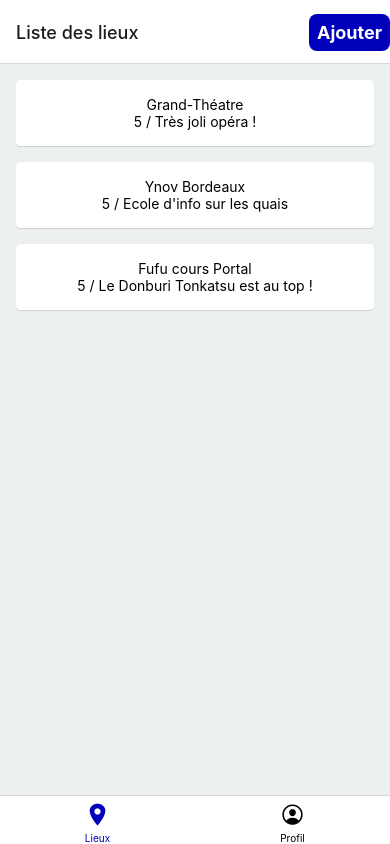
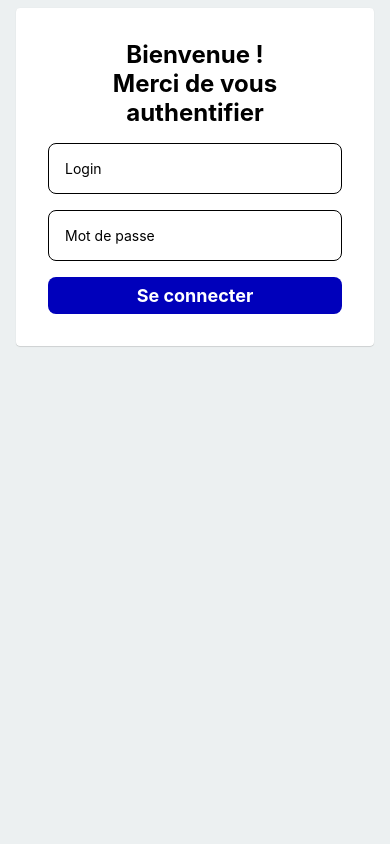
Before and after one commit to psegalen/ynov-2022-mwm-devlmiot, a React Native app in the folder 2-PlacesExpo/: screen / in a window 390 px wide. Built offline with nearby package versions, Linux system fonts and the light colour scheme.

Commit message:
Day 2 - Added Authentication flow in global navigation

```diff
--- a/2-PlacesExpo/App.js
+++ b/2-PlacesExpo/App.js
@@ -1,14 +1,19 @@
 import { StatusBar } from "expo-status-bar";
-import React, { useState } from "react";
+import React, { useEffect, useState } from "react";
 import { NavigationContainer } from "@react-navigation/native";
 import { createNativeStackNavigator } from "@react-navigation/native-stack";
 import { createBottomTabNavigator } from "@react-navigation/bottom-tabs";
 import { Ionicons } from "@expo/vector-icons";
+import AsyncStorage from "@react-native-async-storage/async-storage";
 
 import AddPlace from "./src/screens/AddPlace";
 import PlacesList from "./src/screens/PlacesList";
 import Button from "./src/components/Button";
 import Profile from "./src/screens/Profile";
+import Login from "./src/screens/Login";
+import { View } from "react-native";
+import screensStyles from "./src/screens/ScreensStyles";
+import { ActivityIndicator } from "react-native-paper";
 
 const initialPlaces = [
   {
@@ -37,18 +42,50 @@ const initialPlaces = [
   },
 ];
 
+const UserNameKey = "USERNAME_KEY";
+
 const PlacesStack = createNativeStackNavigator();
 const RootTab = createBottomTabNavigator();
 
 export default function App() {
+  const [loading, setLoading] = useState(true);
+  const [username, setUsername] = useState("");
   const [places, setPlaces] = useState(initialPlaces);
+
+  useEffect(() => {
+    const launch = async () => {
+      const localName = await AsyncStorage.getItem(UserNameKey);
+      if (localName) {
+        setUsername(localName);
+      }
+      setLoading(false);
+    };
+    launch();
+  }, []);
+
+  const modifyUsername = (name) => {
+    setUsername(name);
+    AsyncStorage.setItem(UserNameKey, name);
+  };
+
+  const logout = () => {
+    setUsername("");
+    AsyncStorage.removeItem(UserNameKey);
+  };
 
   const addPlace = (place) => {
     const newPlaces = [...places, place];
     setPlaces(newPlaces);
   };
 
-  return (
+  if (loading)
+    return (
+      <View style={[screensStyles.container, screensStyles.center]}>
+        <ActivityIndicator color="#0000BB" />
+      </View>
+    );
+
+  return username.length > 0 ? (
     <NavigationContainer>
       <RootTab.Navigator
         screenOptions={({ route }) => ({
@@ -113,14 +150,16 @@ export default function App() {
             </PlacesStack.Navigator>
           )}
         </RootTab.Screen>
-        <RootTab.Screen
-          component={Profile}
-          name="Profile"
-          options={{ title: "Profil" }}
-        />
+        <RootTab.Screen name="Profile" options={{ title: "Profil" }}>
+          {(props) => <Profile {...props} logout={logout} />}
+        </RootTab.Screen>
       </RootTab.Navigator>
-
       <StatusBar style="auto" />
     </NavigationContainer>
+  ) : (
+    <>
+      <Login login={(name) => modifyUsername(name)} />
+      <StatusBar style="auto" />
+    </>
   );
 }
--- a/2-PlacesExpo/package.json
+++ b/2-PlacesExpo/package.json
@@ -9,6 +9,7 @@
   },
   "dependencies": {
     "@expo/vector-icons": "^12.0.0",
+    "@react-native-async-storage/async-storage": "~1.15.0",
     "@react-native-picker/picker": "2.1.0",
     "@react-navigation/bottom-tabs": "^6.0.9",
     "@react-navigation/native": "^6.0.6",
--- a/2-PlacesExpo/src/components/Button.js
+++ b/2-PlacesExpo/src/components/Button.js
@@ -21,7 +21,7 @@ const Button = (props) => (
   <TouchableHighlight
     onPress={props.onPress}
     underlayColor="#000088"
-    style={buttonStyles.container}
+    style={[buttonStyles.container, props.style]}
   >
     <Text style={buttonStyles.title}>{props.title}</Text>
   </TouchableHighlight>
--- /dev/null
+++ b/2-PlacesExpo/src/screens/Login.js
@@ -0,0 +1,42 @@
+import React from "react";
+import { Text, TextInput, View, StyleSheet } from "react-native";
+import { Card } from "react-native-paper";
+import Constants from "expo-constants";
+import Button from "../components/Button";
+import screensStyles from "./ScreensStyles";
+
+const loginStyles = StyleSheet.create({
+  card: {
+    padding: 32,
+  },
+});
+
+const inputStyle = [screensStyles.input, screensStyles.margin];
+
+const Login = (props) => {
+  return (
+    <View
+      style={[
+        screensStyles.container,
+        { paddingTop: Constants.statusBarHeight + 8 },
+      ]}
+    >
+      <Card style={loginStyles.card}>
+        <Text style={screensStyles.title}>Bienvenue !</Text>
+        <Text style={[screensStyles.title, screensStyles.margin]}>
+          Merci de vous authentifier
+        </Text>
+        <TextInput placeholder="Login" style={inputStyle} />
+        <TextInput placeholder="Mot de passe" style={inputStyle} />
+        <Button
+          title="Se connecter"
+          onPress={() => {
+            props.login("François");
+          }}
+        />
+      </Card>
+    </View>
+  );
+};
+
+export default Login;
--- a/2-PlacesExpo/src/screens/Profile.js
+++ b/2-PlacesExpo/src/screens/Profile.js
@@ -33,7 +33,7 @@ const profileStyles = StyleSheet.create({
   },
 });
 
-const Profile = () => (
+const Profile = (props) => (
   <View style={screensStyles.container}>
     <Card style={profileStyles.card}>
       <View style={profileStyles.cardRoot}>
@@ -43,7 +43,14 @@ const Profile = () => (
         <View>
           <Text style={profileStyles.greetings}>Bonjour Toto !</Text>
         </View>
-        <Button title="Changer mon nom" />
+        <Button
+          title="Changer mon nom"
+          style={screensStyles.margin}
+        />
+        <Button
+          title="Me déconnecter"
+          onPress={() => props.logout()}
+        />
       </View>
     </Card>
   </View>
--- a/2-PlacesExpo/src/screens/ScreensStyles.js
+++ b/2-PlacesExpo/src/screens/ScreensStyles.js
@@ -5,6 +5,11 @@ const screensStyles = StyleSheet.create({
     flex: 1,
     backgroundColor: "#ecf0f1",
     padding: 16,
+  },
+  center: {
+    display: "flex",
+    alignItems: "center",
+    justifyContent: "center",
   },
   title: {
     fontSize: 24,
@@ -24,6 +29,11 @@ const screensStyles = StyleSheet.create({
   margin: {
     marginBottom: 16,
   },
+  input: {
+    borderWidth: 1,
+    borderRadius: 8,
+    padding: 16,
+  },
 });
 
 export default screensStyles;
```
Also changed, not shown: 1 other file (tests, documents, lock files or other folders).
